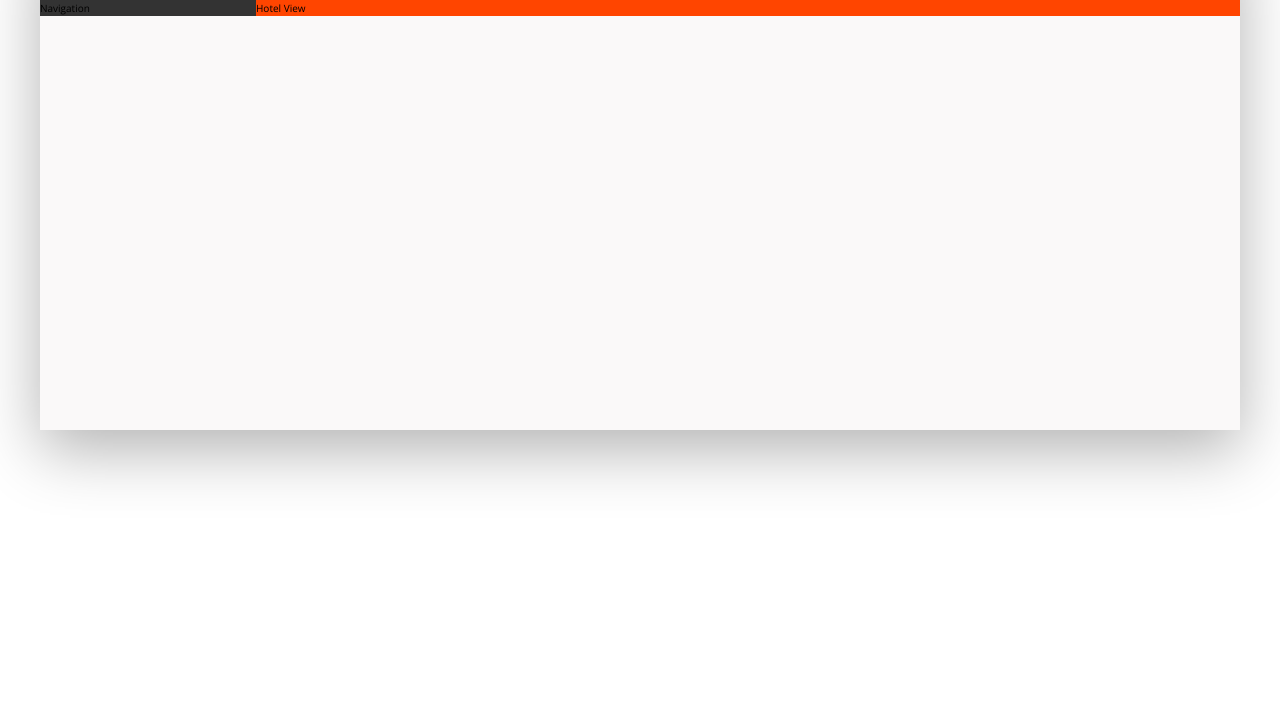
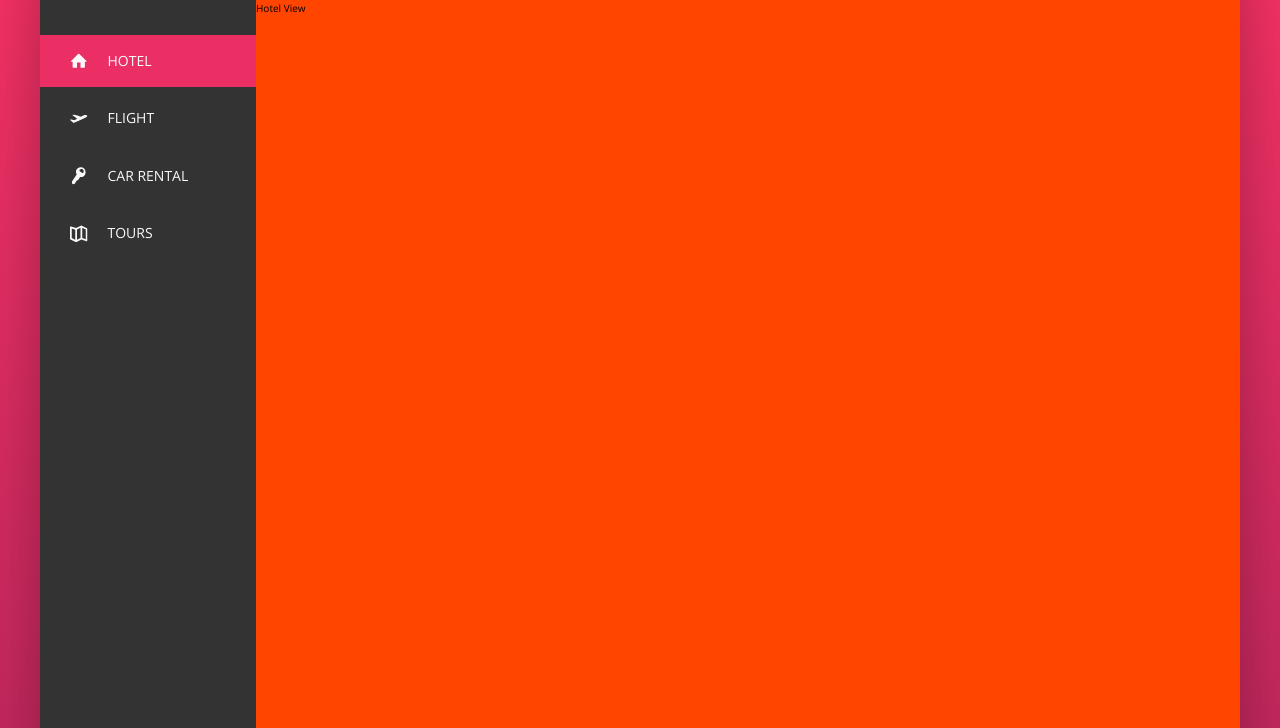
Before and after one commit to Holtek/Trillio, a website: page index.html in a window 1280 px wide. Shown: the part 150-878 px from the top of the page. Drawn offline with nearby package versions, Linux system fonts and the light colour scheme.

Commit message:
Sidebar complete

```diff
--- a/index.html
+++ b/index.html
@@ -57,8 +57,46 @@
 
       <div class="content">
         <nav class="sidebar">
-          Navigation
+          <ul class="side-nav">
+            <li class="side-nav__item side-nav__item--active">
+              <a href="#" class="side-nav__link">
+                <svg class="side-nav__icon">
+                  <use xlink:href="img/sprite.svg#icon-home"></use>
+                </svg>
+                <span>Hotel</span>
+              </a>
+            </li>
+            <li class="side-nav__item">
+              <a href="#" class="side-nav__link">
+                <svg class="side-nav__icon">
+                  <use xlink:href="img/sprite.svg#icon-aircraft-take-off"></use>
+                </svg>
+                <span>Flight</span>
+              </a>
+            </li>
+            <li class="side-nav__item">
+              <a href="#" class="side-nav__link">
+                <svg class="side-nav__icon">
+                  <use xlink:href="img/sprite.svg#icon-key"></use>
+                </svg>
+                <span>Car rental</span>
+              </a>
+            </li>
+            <li class="side-nav__item">
+              <a href="#" class="side-nav__link">
+                <svg class="side-nav__icon">
+                  <use xlink:href="img/sprite.svg#icon-map"></use>
+                </svg>
+                <span>Tours</span>
+              </a>
+            </li>
+          </ul>
+
+          <div class="legal">
+            &copy; 2019 by Trillo.
+          </div>
         </nav>
+
         <main class="hotel-view">
           Hotel View
         </main>
--- a/sass/_base.scss
+++ b/sass/_base.scss
@@ -49,7 +49,7 @@ body {
   font-weight: 400;
   line-height: 1.6;
   background-image: linear-gradient(
-    to right bottom var(--color-primary-light),
+    var(--color-primary-light),
     var(--color-primary-dark)
   );
   background-size: cover;
--- a/sass/_components.scss
+++ b/sass/_components.scss
@@ -109,7 +109,69 @@
 }
 
 /////////////////////////////////
-//////////SEARCH BOX/////////////
+//////////SIDE BAR/////////////
+
+.side-nav {
+  font-size: 1.4rem;
+  list-style: none;
+  margin-top: 3.5rem;
+  &__item {
+    position: relative;
+    &:not(:last-child) {
+      margin-bottom: 0.5rem;
+    }
+  }
+
+  &__item::before {
+    content: "";
+    position: absolute;
+    top: 0;
+    left: 0;
+    height: 100%;
+    width: 3px;
+    background-color: var(--color-primary);
+    transform: scaleY(0);
+    transition: transform 0.4s, width 0.4s cubic-bezier(1, 0, 0, 1) 0.2s,
+      background-color 0.1s;
+  }
+  &__item:hover::before,
+  &__item--active::before {
+    transform: scaleY(1);
+    width: 100%;
+  }
+  &__item:active::before {
+    background-color: var(--color-primary-light);
+  }
+  &__link:link,
+  &__link:visited {
+    color: var(--color-grey-light-1);
+    text-decoration: none;
+    text-transform: uppercase;
+    display: block;
+    padding: 1.5rem 3rem;
+    display: flex;
+    align-items: center;
+    position: relative;
+    z-index: 5;
+  }
+
+  &__icon {
+    width: 1.75rem;
+    height: 1.75rem;
+    margin-right: 2rem;
+    fill: currentColor;
+  }
+}
+
+/////////////////////////////////
+//////////LEGAL/////////////////
+
+.legal {
+  font-size: 1.2rem;
+  text-align: center;
+  padding: 2.5rem;
+  color: var(--color-grey-light-4);
+}
 
 /////////////////////////////////
 //////////SEARCH BOX/////////////
--- a/sass/_layout.scss
+++ b/sass/_layout.scss
@@ -23,9 +23,14 @@
 .sidebar {
   background-color: var(--color-grey-dark-1);
   flex: 0 0 18%;
+  display: flex;
+  flex-direction: column;
+  justify-content: space-between;
 }
 
 .hotel-view {
+  background-color: #fff;
   background-color: orangered;
+  height: 80rem;
   flex: 1;
 }
```
Also changed, not shown: css/style.css.
